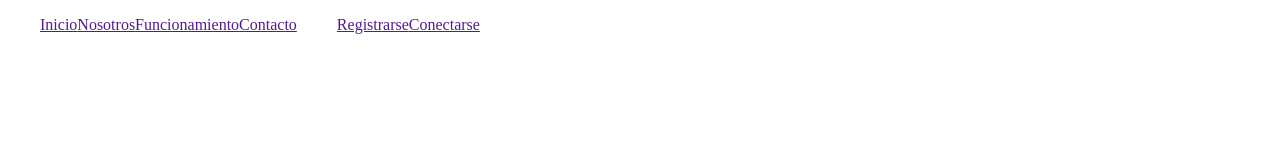
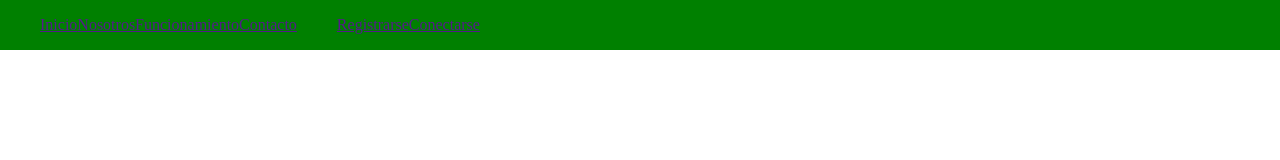
Before and after one commit to bceriani/ISPC-Salus, a plain HTML site: page Sprint 01/Frontend/index.html in a window 1280 px wide. Drawn offline with Linux system fonts and the light colour scheme.

Commit message:
Archivos basicos y carpetas para comenzar

```diff
--- a/Sprint 01/Frontend/css/style.css
+++ b/Sprint 01/Frontend/css/style.css
@@ -10,6 +10,10 @@ html{
 
 /* Navbar */
 
+#div_nav{
+    background-color: green;
+}
+
 #uls {
     display: flex;
 }
@@ -18,6 +22,7 @@ html{
     display: flex;
     list-style: none;
     justify-content: space-between;
+
 }
 
 /* Header */
--- a/Sprint 01/Frontend/index.html
+++ b/Sprint 01/Frontend/index.html
@@ -14,7 +14,7 @@
 
 <body>
 
-    <div>
+    <div id="div_nav">
         <nav>
             <div id="uls">
                 <ul class="ul_nav">
```
Also changed, not shown: 3 other files.
